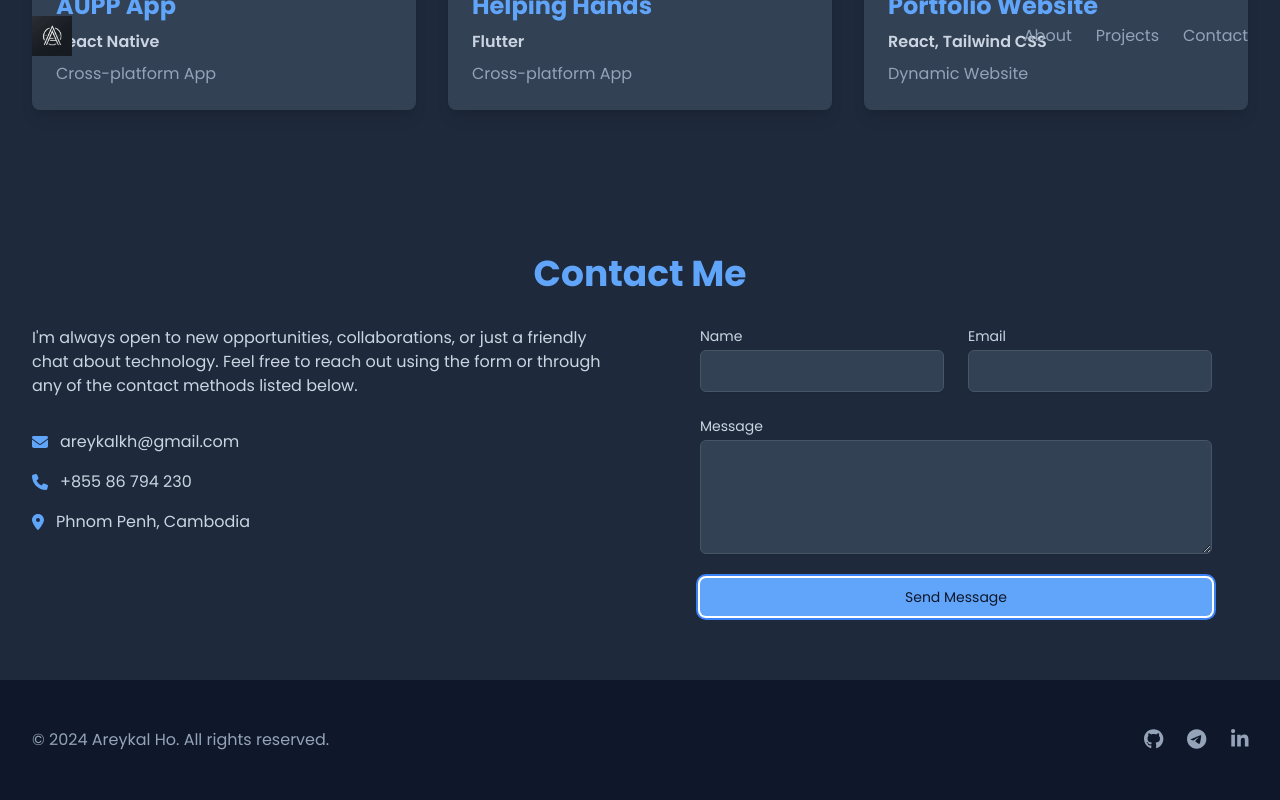
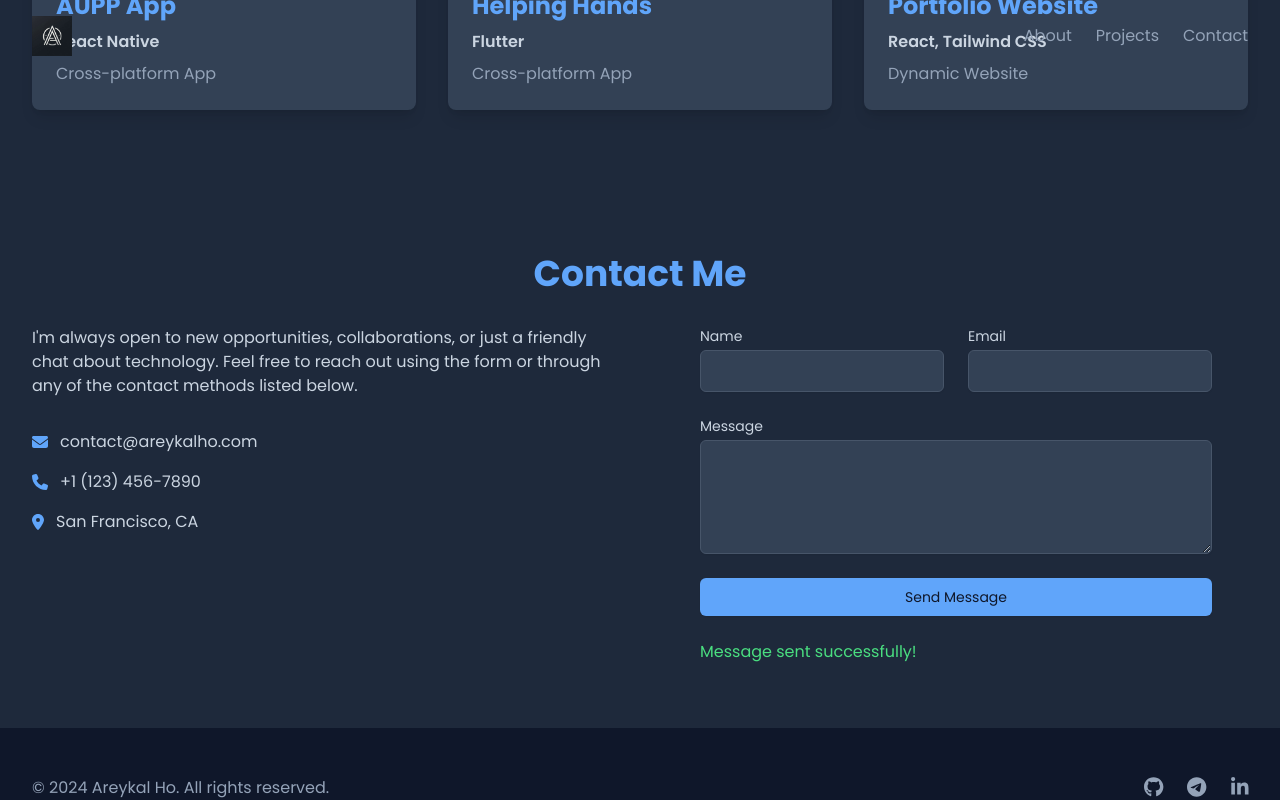
Before and after one commit to Areykal/Portfolio-Website, a React (Vite) app: page / in a window 1280 px wide. Both pictures are taken after typing "Sample", "name@example.com", "Sample" into the empty fields and a click on the button "Send Message". Shown: the part 1838-2638 px from the top of the page. Built offline with nearby package versions, Linux system fonts and the light colour scheme.

Commit message:
use emailjs

```diff
--- a/package.json
+++ b/package.json
@@ -10,6 +10,7 @@
     "preview": "vite preview"
   },
   "dependencies": {
+    "@emailjs/browser": "^4.4.1",
     "@fortawesome/fontawesome-svg-core": "^6.6.0",
     "@fortawesome/free-brands-svg-icons": "^6.6.0",
     "@fortawesome/free-solid-svg-icons": "^6.6.0",
@@ -18,6 +19,7 @@
     "@react-email/render": "^0.0.17",
     "lucide-react": "^0.417.0",
     "nodemailer": "^6.9.14",
+    "process": "^0.11.10",
     "react": "^18.3.1",
     "react-dom": "^18.3.1",
     "react-helmet": "^6.1.0",
--- a/src/components/ContactSection.jsx
+++ b/src/components/ContactSection.jsx
@@ -1,10 +1,11 @@
-import React, { useState } from "react";
+import React, { useState, useRef } from "react";
 import { FontAwesomeIcon } from "@fortawesome/react-fontawesome";
 import {
   faEnvelope,
   faPhone,
   faMapMarkerAlt,
 } from "@fortawesome/free-solid-svg-icons";
+import emailjs from "@emailjs/browser";
 
 const ContactForm = () => {
   const [formData, setFormData] = useState({
@@ -12,20 +13,38 @@ const ContactForm = () => {
     email: "",
     message: "",
   });
+  const [isSubmitting, setIsSubmitting] = useState(false);
+  const [submitStatus, setSubmitStatus] = useState(null);
+  const form = useRef();
 
   const handleChange = (e) => {
     setFormData({ ...formData, [e.target.name]: e.target.value });
   };
 
-  const handleSubmit = (e) => {
+  const handleSubmit = async (e) => {
     e.preventDefault();
-    console.log("Form submitted:", formData);
-    setFormData({ name: "", email: "", message: "" });
-    alert("Thank you for your message! I'll get back to you soon.");
+    setIsSubmitting(true);
+
+    try {
+      await emailjs.sendForm(
+        process.env.EMAILJS_SERVICE_ID,
+        process.env.EMAILJS_TEMPLATE_ID,
+        form.current,
+        process.env.EMAILJS_USER_ID
+      );
+      setSubmitStatus("success");
+      setFormData({ name: "", email: "", message: "" });
+    } catch (error) {
+      console.error("Error sending email:", error);
+      setSubmitStatus("error");
+    } finally {
+      setIsSubmitting(false);
+    }
   };
 
   return (
     <form
+      ref={form}
       onSubmit={handleSubmit}
       className="max-w-lg mx-auto space-y-6"
     >
@@ -85,11 +104,20 @@ const ContactForm = () => {
       <div>
         <button
           type="submit"
-          className="flex justify-center w-full px-4 py-2 text-sm font-medium bg-blue-400 border border-transparent rounded-md shadow-sm text-slate-900 hover:bg-blue-500 focus:outline-none focus:ring-2 focus:ring-offset-2 focus:ring-blue-500"
+          disabled={isSubmitting}
+          className="flex justify-center w-full px-4 py-2 text-sm font-medium bg-blue-400 border border-transparent rounded-md shadow-sm text-slate-900 hover:bg-blue-500 focus:outline-none focus:ring-2 focus:ring-offset-2 focus:ring-blue-500 disabled:opacity-50"
         >
-          Send Message
+          {isSubmitting ? "Sending..." : "Send Message"}
         </button>
       </div>
+      {submitStatus === "success" && (
+        <div className="text-green-400">Message sent successfully!</div>
+      )}
+      {submitStatus === "error" && (
+        <div className="text-red-400">
+          Error sending message. Please try again later.
+        </div>
+      )}
     </form>
   );
 };
@@ -117,21 +145,21 @@ const ContactSection = () => {
                   icon={faEnvelope}
                   className="mr-3 text-blue-400"
                 />
-                <span>areykalkh@gmail.com</span>
+                <span>contact@areykalho.com</span>
               </div>
               <div className="flex items-center text-slate-300">
                 <FontAwesomeIcon
                   icon={faPhone}
                   className="mr-3 text-blue-400"
                 />
-                <span>+855 86 794 230</span>
+                <span>+1 (123) 456-7890</span>
               </div>
               <div className="flex items-center text-slate-300">
                 <FontAwesomeIcon
                   icon={faMapMarkerAlt}
                   className="mr-3 text-blue-400"
                 />
-                <span>Phnom Penh, Cambodia</span>
+                <span>San Francisco, CA</span>
               </div>
             </div>
           </div>
```
Also changed, not shown: 2 other files (tests, documents, lock files or other folders).
